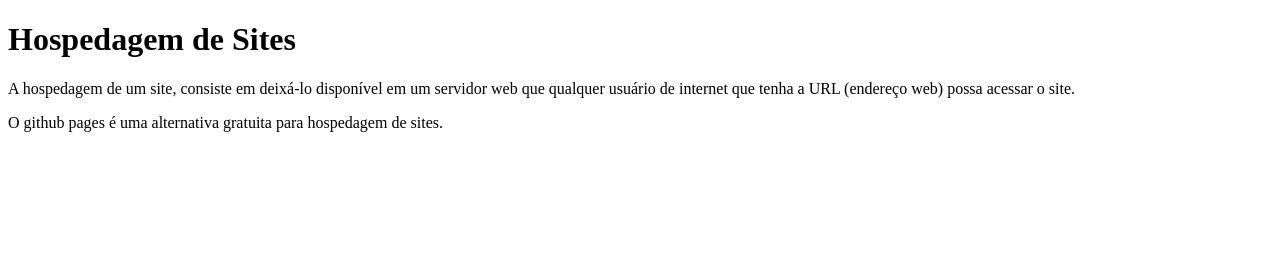
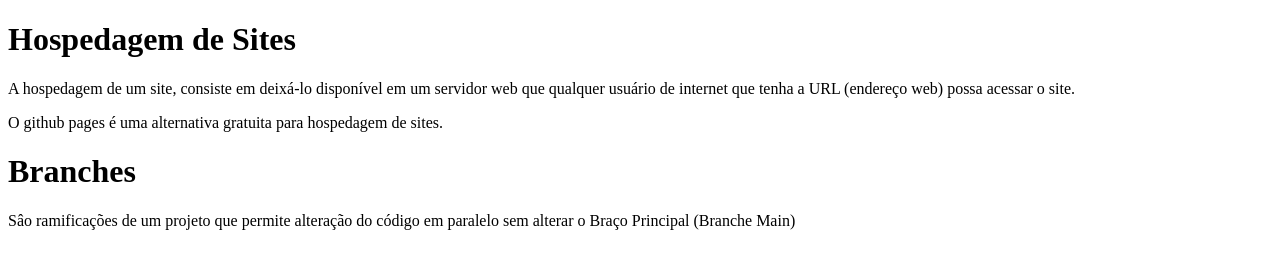
Before and after one commit to Asmine-Duarte/prototipo-de-site, a plain HTML site: page index.html in a window 1280 px wide. Drawn offline with Linux system fonts and the light colour scheme.

Commit message:
inserindo branche

```diff
--- a/index.html
+++ b/index.html
@@ -10,5 +10,7 @@
     <h1>Hospedagem de Sites</h1>
     <p>A hospedagem de um site, consiste em deixá-lo disponível em um servidor web que qualquer usuário de internet que tenha a URL (endereço web) possa acessar o site.</p>
     <p>O github pages é uma alternativa gratuita para hospedagem de sites.</p>
+    <h1>Branches</h1>
+    <p>Sâo ramificações de um projeto que permite alteração do código em paralelo sem alterar o Braço Principal (Branche Main)</p>
 </body>
 </html>
```
